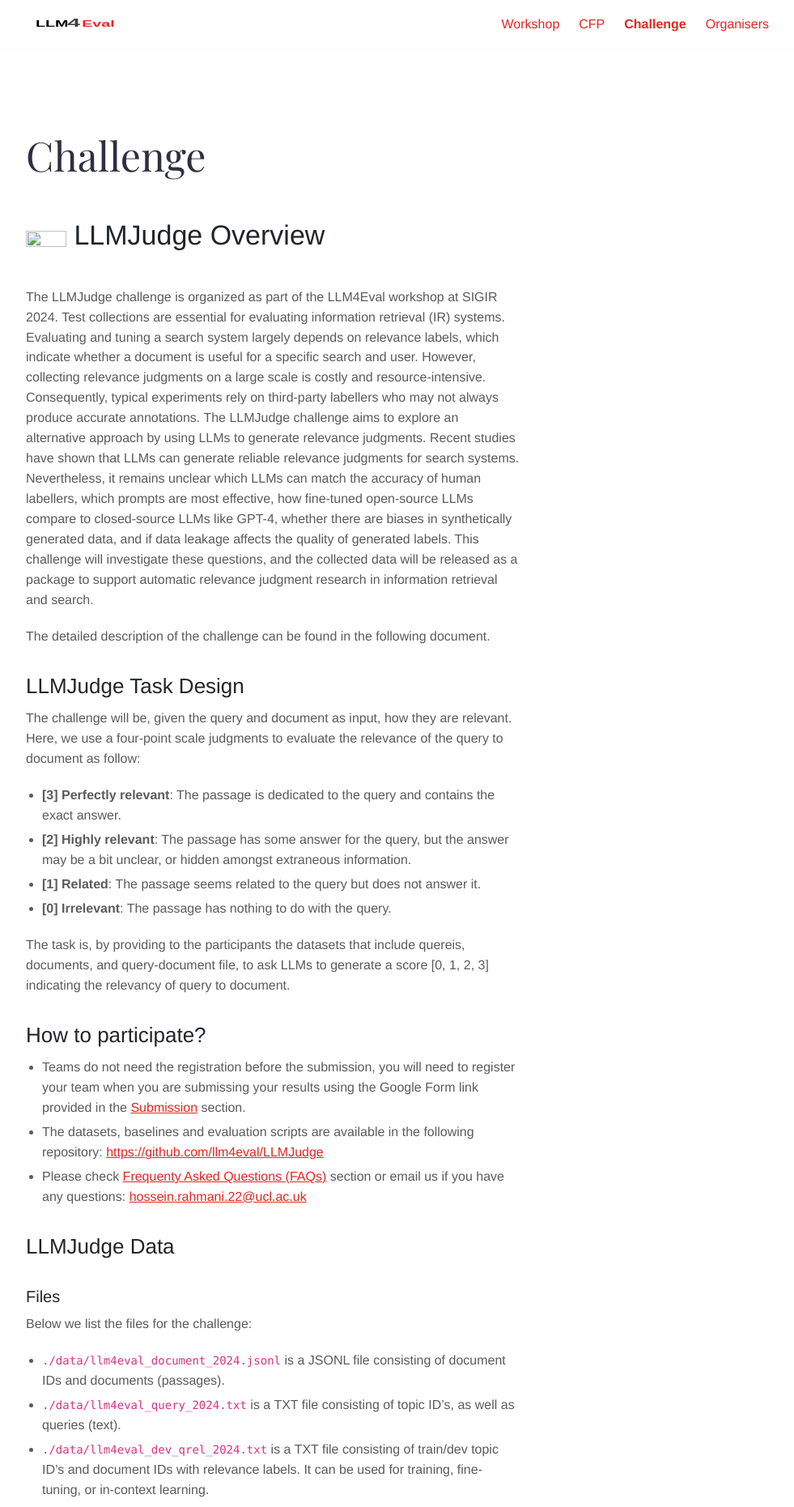
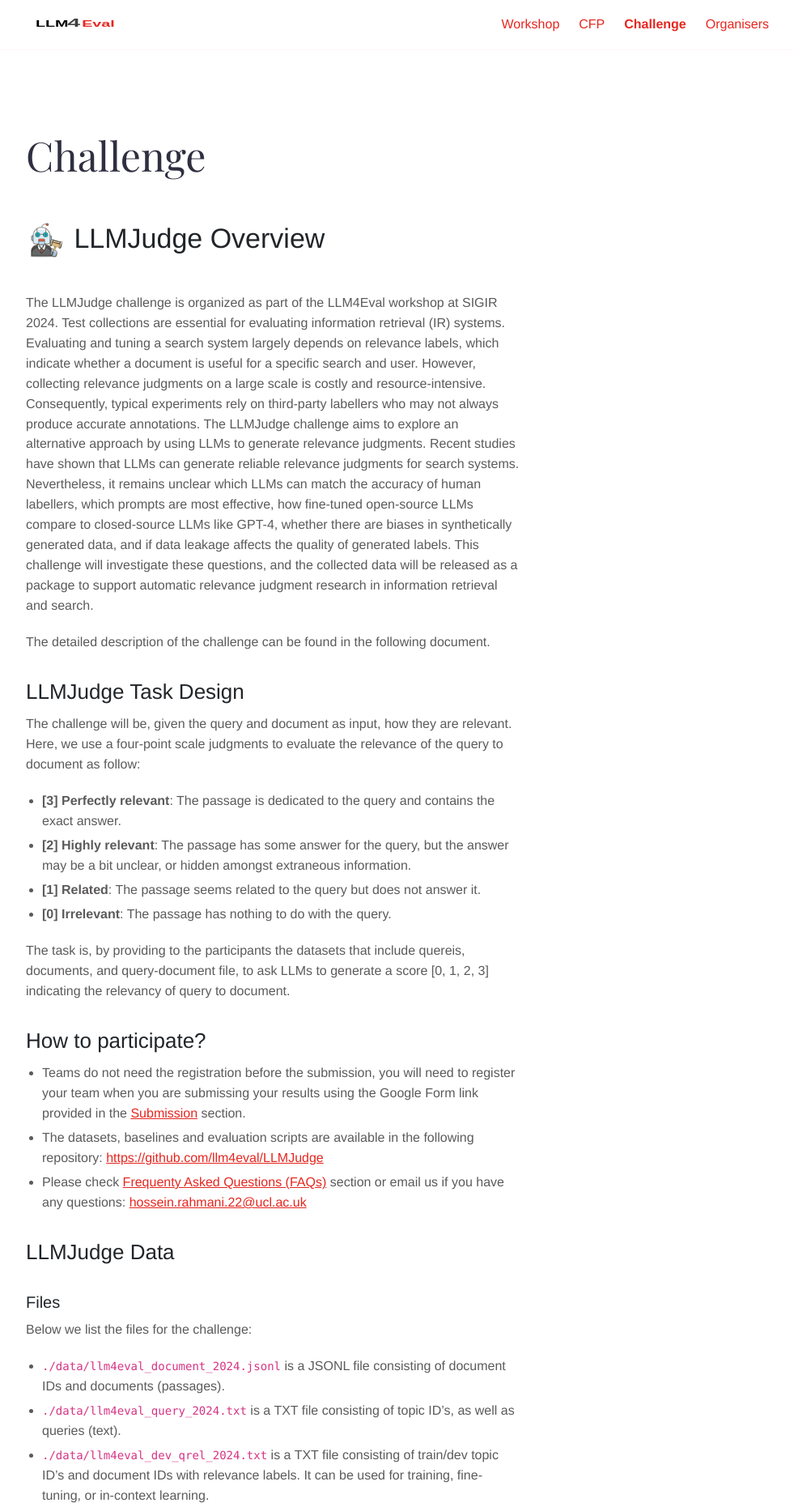
Before and after one commit to LLM4Eval/llm4eval, a Jekyll site: the page built from challenge.md, in a window 1280 px wide. Shown: the top 1861 px of the page at 81% size, without its empty margins (143-1124 px from the left). Built offline with Jekyll 4.4.1, drawn with Linux system fonts in a browser that asks for light colours.

Commit message:
Update challenge.md

```diff
--- a/challenge.md
+++ b/challenge.md
@@ -6,7 +6,7 @@ bodyClass: page-about
 ---
 
 <h1 align="left">
-<img style="vertical-align:middle" width="50px" height="40px" src="images/logo/LLMJudge-logo.png" /> LLMJudge Overview
+<img style="vertical-align:middle" width="50px" height="40px" src="../images/logo/LLMJudge-logo.png" /> LLMJudge Overview
 </h1>
 
 The LLMJudge challenge is organized as part of the LLM4Eval workshop at SIGIR 2024. Test collections are essential for evaluating information retrieval (IR) systems. Evaluating and tuning a search system largely depends on relevance labels, which indicate whether a document is useful for a specific search and user. However, collecting relevance judgments on a large scale is costly and resource-intensive. Consequently, typical experiments rely on third-party labellers who may not always produce accurate annotations. The LLMJudge challenge aims to explore an alternative approach by using LLMs to generate relevance judgments. Recent studies have shown that LLMs can generate reliable relevance judgments for search systems. Nevertheless, it remains unclear which LLMs can match the accuracy of human labellers, which prompts are most effective, how fine-tuned open-source LLMs compare to closed-source LLMs like GPT-4, whether there are biases in synthetically generated data, and if data leakage affects the quality of generated labels. This challenge will investigate these questions, and the collected data will be released as a package to support automatic relevance judgment research in information retrieval and search.
```
